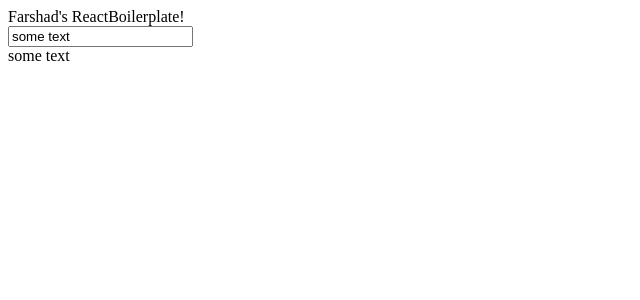
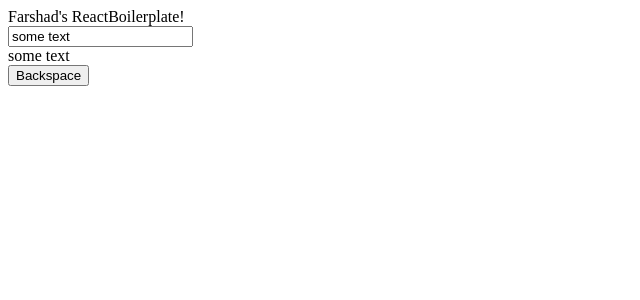
Before and after one commit to farshadaspari/ReactWebpackBoilerPlate, a React app: page / in a window 1280 px wide. Shown: the top 300 px of the page, without its empty margins (0-640 px from the left). Built offline with nearby package versions, Linux system fonts and the light colour scheme.

Commit message:
Added text display and input componenets

```diff
--- a/components/TextDisplay.js
+++ b/components/TextDisplay.js
@@ -2,10 +2,16 @@ import React, { Component } from 'react'
 
 class TextDisplay extends Component{
 
+    handleClick(){
+        this.props.deleteOneLetter();
+    }
     render(){
         return (
             <div>
                 <span>{this.props.text}</span>
+                <div>
+                    <button onClick={this.handleClick.bind(this)}>Backspace</button>
+                </div>
             </div>
         );
     }
--- a/components/TextInput.js
+++ b/components/TextInput.js
@@ -17,6 +17,12 @@ class TextInput extends Component{
         });
     };
 
+    deleteOneLetter(){
+        this.setState({
+            inputText: this.state.inputText.substring(0, this.state.inputText.length - 1)
+        });
+    }
+
     render(){
         return (
             <div>
@@ -26,7 +32,7 @@ class TextInput extends Component{
                     value = {this.state.inputText}
                     onChange = {this.handleChange.bind(this)} />
                 <div>
-                <TextDisplay text={this.state.inputText} />
+                <TextDisplay text={this.state.inputText} deleteOneLetter={this.deleteOneLetter.bind(this)}/>
                 </div>
             </div>
         );
```
